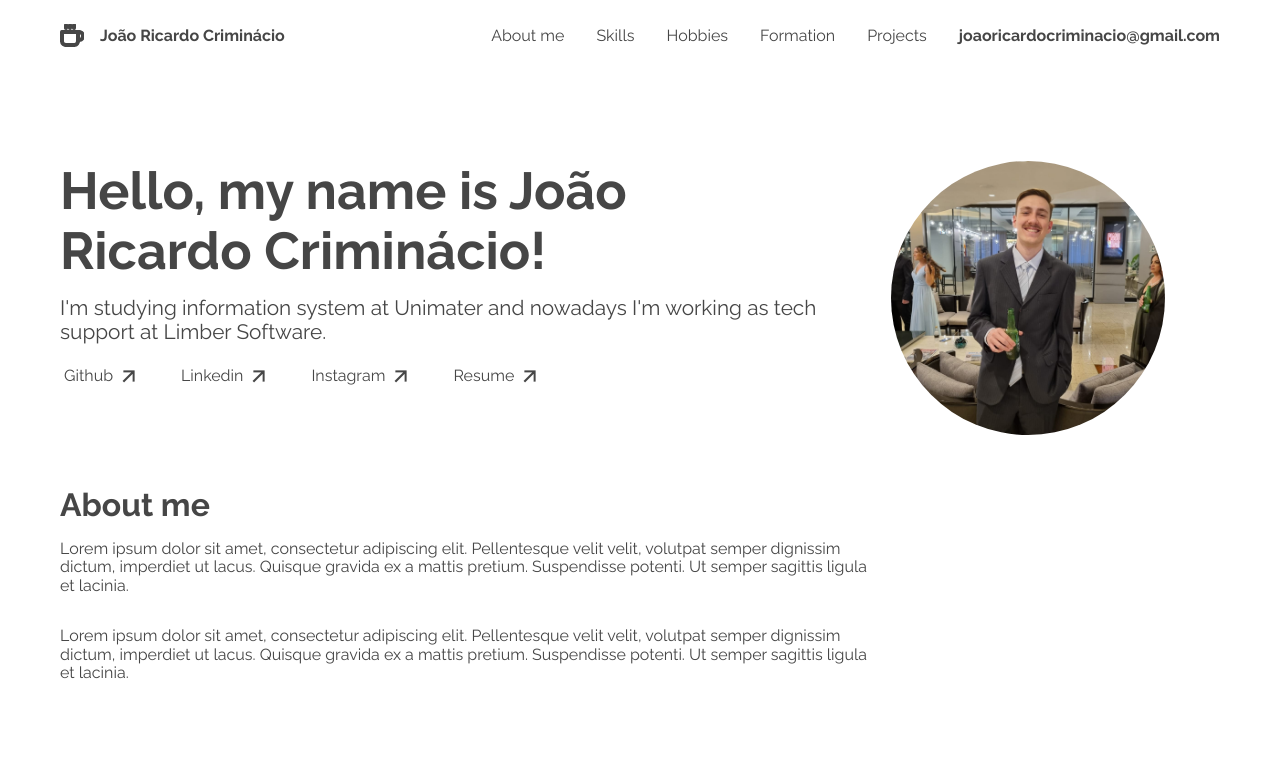
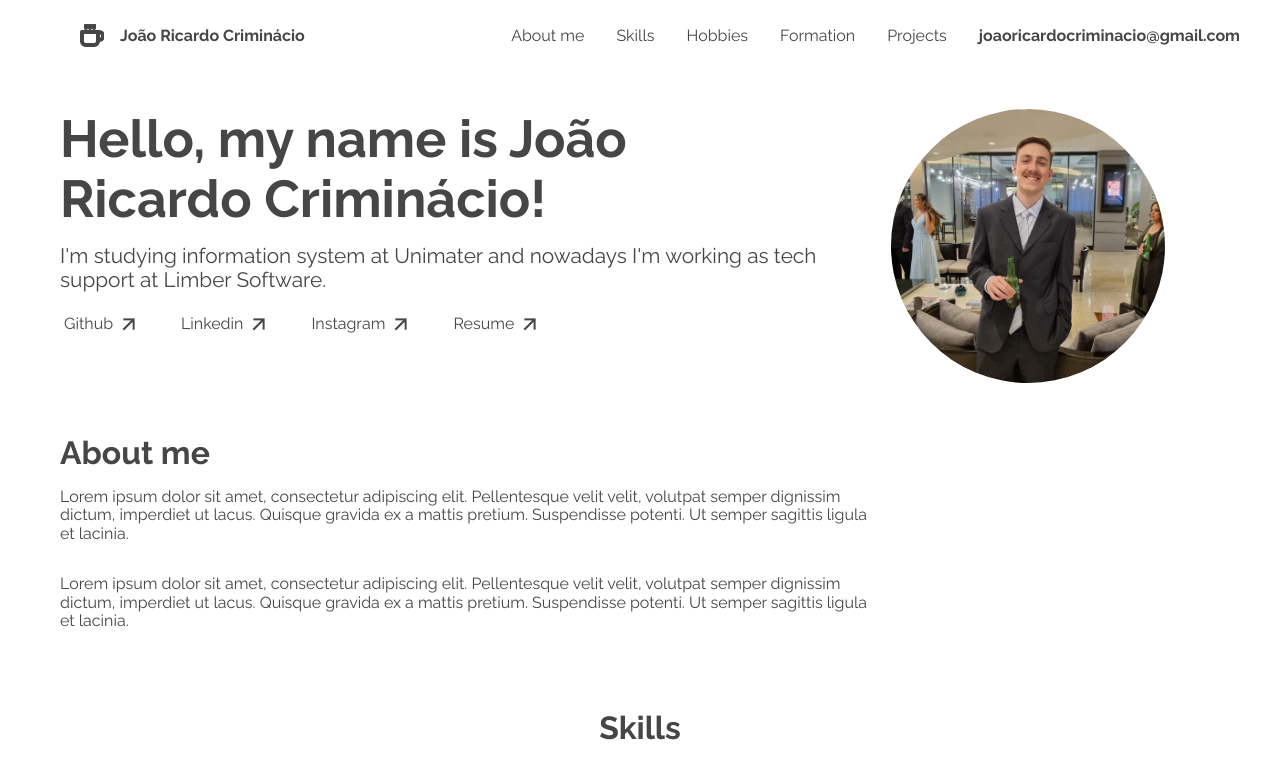
Before and after one commit to JoaoCriminacio/ChallengePortfolio, a plain HTML site: page index.html in a window 1280 px wide. Shown: the top 759 px of the page. Drawn offline with Linux system fonts and the light colour scheme.

Commit message:
Alterando o header

```diff
--- a/assets/css/style.css
+++ b/assets/css/style.css
@@ -6,6 +6,7 @@
 body {
     font-family: "Raleway", sans-serif;
     color: #464646;
+    padding-top: 5.8rem;
 }
 
 html {
@@ -20,10 +21,11 @@ html {
 /* HEADER */
 
 header {
+    width: 100%;
     padding: 1.25rem 1.25rem 0 1.25rem;
-    margin-bottom: 5.8rem;
-    position: sticky;
+    position: fixed;
     top: 0;
+    left: 0;
     z-index: 9;
     background-color: #fff;
 }
@@ -438,7 +440,6 @@ footer .footer-content {
 
     .apresentation {
         gap: 0.5rem;
-        align-items: center;
     }
 
     .apresentation-content p {
@@ -449,6 +450,7 @@ footer .footer-content {
     .apresentation-image img{
         width: 186px;
         height: 186px;
+        align-self: center;
     }
 
     .aboutme {
```
